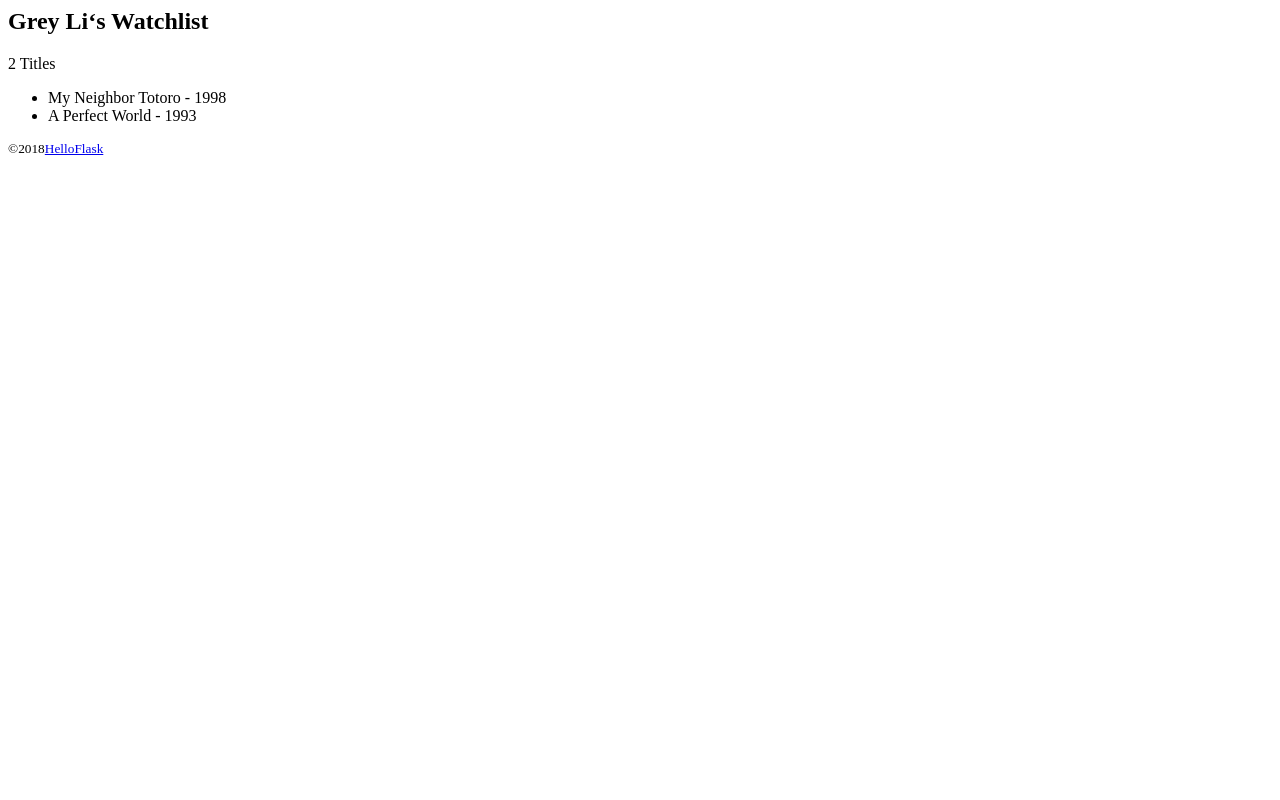
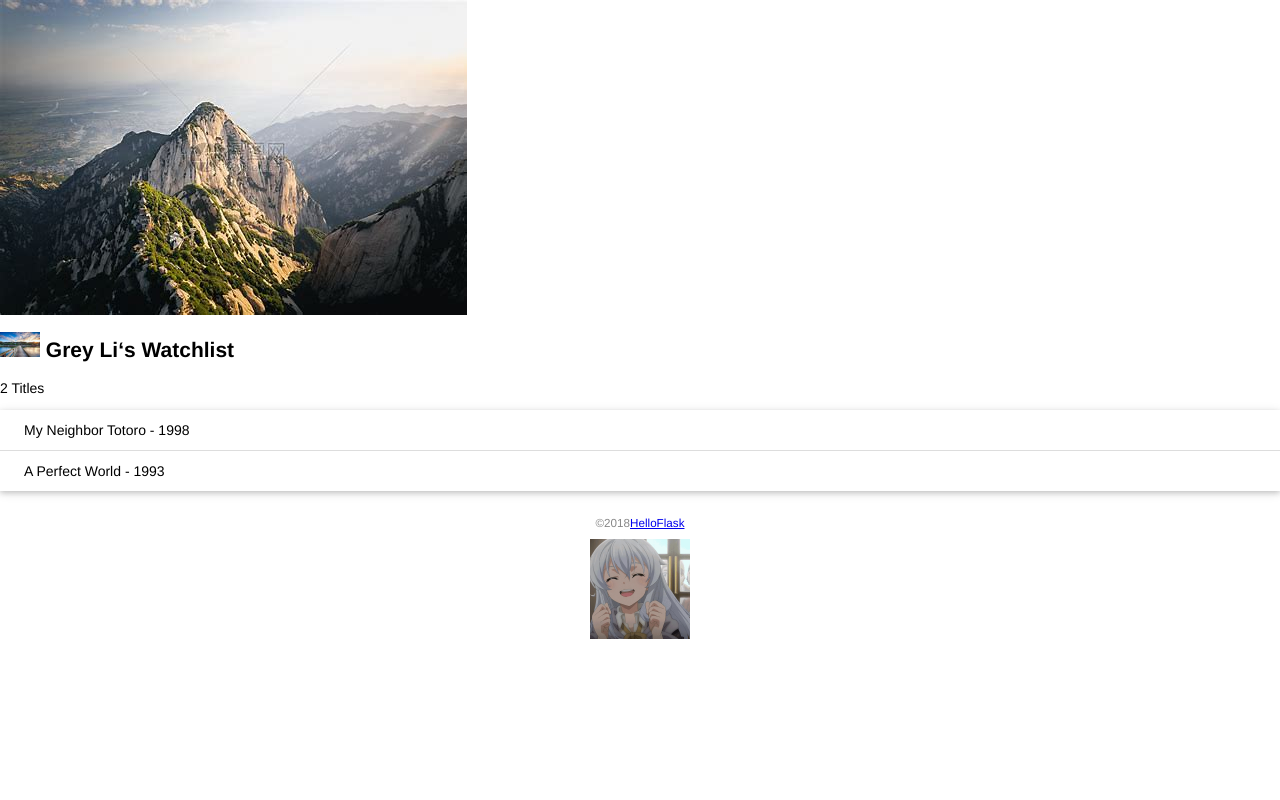
Before and after one commit to happiness-hash/learn_flask, a Flask app: page / in a window 1280 px wide. Run offline with Flask 3, Linux system fonts and the light colour scheme.

Commit message:
Add static files

```diff
--- /dev/null
+++ b/static/style.css
@@ -0,0 +1,36 @@
+body{
+margin:auto;
+max_width :580px;
+font-size :14px;
+font-family :Helvetica,Arial,sans-serif;
+}
+footer{
+color:#888;
+margin-top:15px;
+text-align:center;
+padding:10px;
+}
+.avatar{
+width :40px;
+}
+.movie-list{
+list-style-type:one;
+padding :0;
+margin-bottom:10px;
+box-shadow:0 2px 5px rgba(0,0,0,0.16),0 2px 10px 0 rgba(0,0,0,0.12);
+}
+.movie-list li{
+padding:12px 24px;
+border-bottom:1px solid #ddd;
+}
+.movie-list li:last-child{
+border-bottom:none;
+}
+.movie-list li:hover{
+background-color:#f8f9fa;
+}
+.totoro{
+display:block;
+margin:0 auto;
+height :100px;
+}
--- a/templates/index.html
+++ b/templates/index.html
@@ -3,12 +3,15 @@
 <head>
     <meta charset = "utf-8">
     <title>{{name}}'s Watchlist</title>
+    <img src = "{{url_for('static',filename ='Favicon.jpg')}}">
+    <link rel = "stylesheet" href = "{{url_for('static',filename = 'style.css')}}" type = "text/css">
 </head>
 <body>
-    <h2>{{name}}‘s Watchlist</h2>
+    <h2><img alt = "Avatar"  class = "avatar" src = "{{url_for('static',filename = 'images/Avatar.jpg')}}">
+    {{name}}‘s Watchlist</h2>
     {#使用length过滤器获取movies的长度#}
     <p>{{movies|length}} Titles</p>
-    <ul>
+    <ul class = "movie-list">
         {%for movie in movies%}{#迭代movies变量#}
         <li>{{movie.title}} - {{movie.year}}</li>
         {%endfor%}
@@ -18,5 +21,6 @@
 
 
     </footer>
+    <img alt = "happy"  class = "totoro" src = "{{url_for('static',filename = 'images/happy.gif')}}">
 </body>
 </html>
```
Also changed, not shown: static/Favicon.jpg (added), static/images/Avatar.jpg (added), static/images/happy.gif (added).
